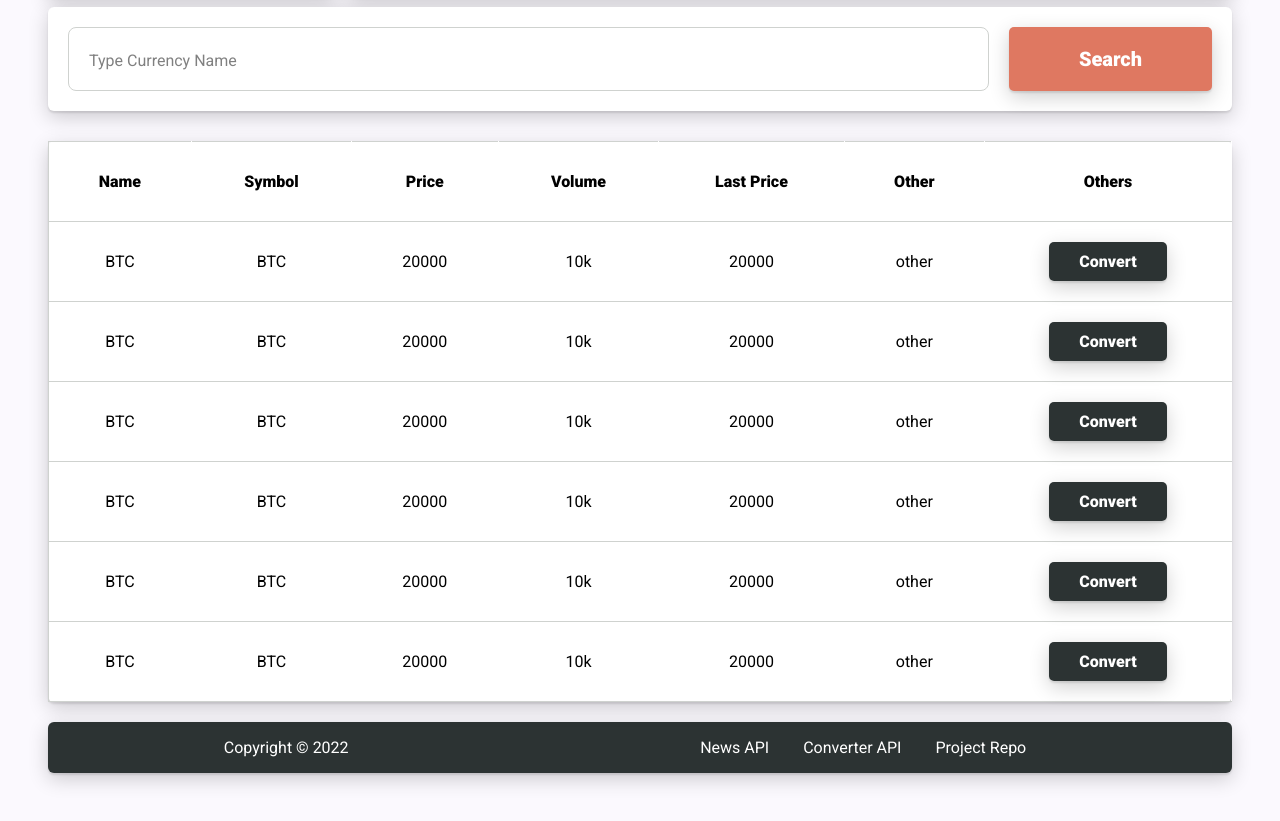
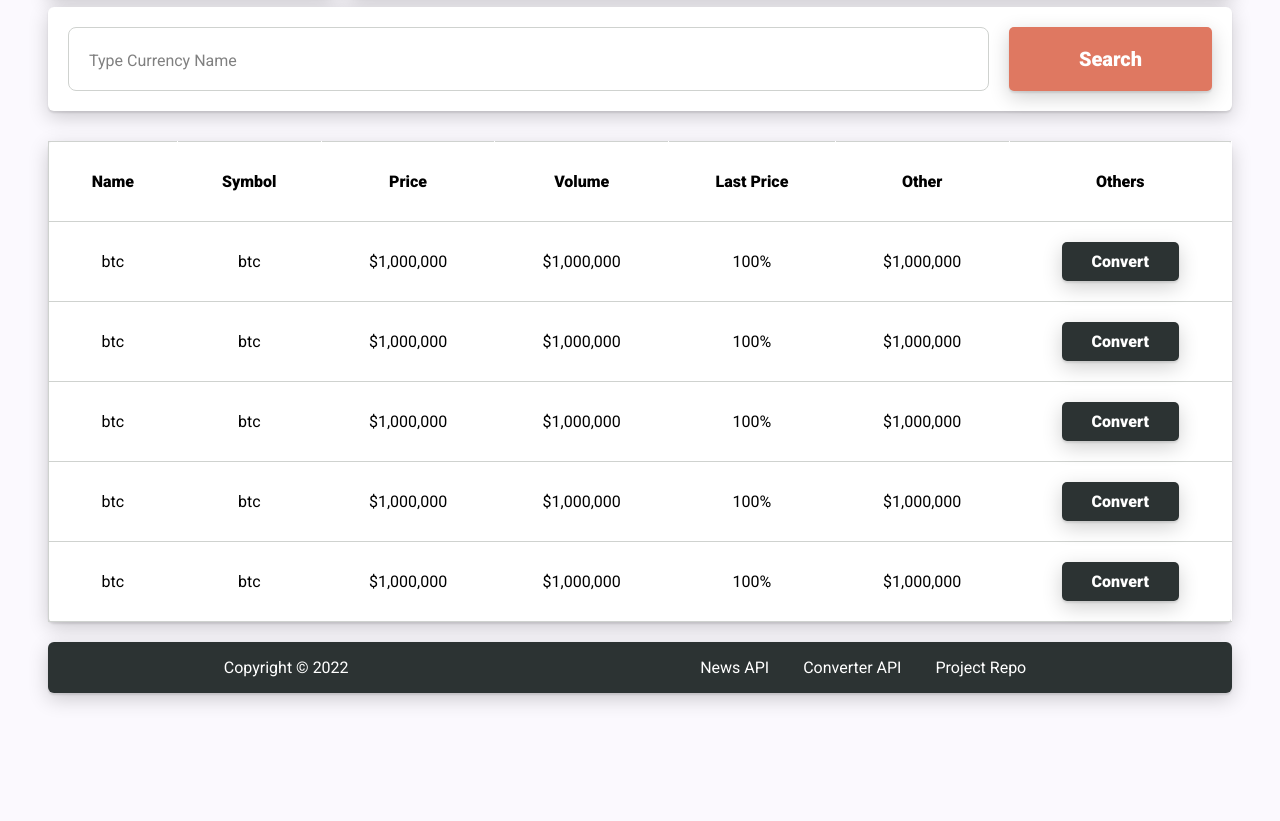
Before and after one commit to CA-G12/Api-Fadi-Mahamoud, a website: page index.html in a window 1280 px wide. Shown: the part 85-906 px from the top of the page. After the commit the page ends 826 px from the top, so only its background shows below. Drawn offline with Linux system fonts and the light colour scheme.

Commit message:
Create dom function for the landing page

```diff
--- a/index.html
+++ b/index.html
@@ -11,7 +11,7 @@
 
 <header class="header">
     <section class="title title-card">
-        <p>F<span class="logo">M</span> Converter</p>
+        <a href="#"><p>F<span class="logo">M</span> Converter</p></a>
     </section>
 
     <nav class="nav-icons title-card">
@@ -35,60 +35,6 @@
             <td>Other</td>
             <td>Others</td>
         </thead>
-        <tr>
-            <td>BTC</td>
-            <td>BTC</td>
-            <td>20000</td>
-            <td>10k</td>
-            <td>20000</td>
-            <td>other</td>
-            <td><a class="convert-btn" href="">Convert</a></td>
-        </tr>
-        <tr>
-            <td>BTC</td>
-            <td>BTC</td>
-            <td>20000</td>
-            <td>10k</td>
-            <td>20000</td>
-            <td>other</td>
-            <td><a class="convert-btn" href="">Convert</a></td>
-        </tr>
-        <tr>
-            <td>BTC</td>
-            <td>BTC</td>
-            <td>20000</td>
-            <td>10k</td>
-            <td>20000</td>
-            <td>other</td>
-            <td><a class="convert-btn" href="">Convert</a></td>
-        </tr>
-        <tr>
-            <td>BTC</td>
-            <td>BTC</td>
-            <td>20000</td>
-            <td>10k</td>
-            <td>20000</td>
-            <td>other</td>
-            <td><a class="convert-btn"   href="">Convert</a></td>
-        </tr>
-        <tr>
-            <td>BTC</td>
-            <td>BTC</td>
-            <td>20000</td>
-            <td>10k</td>
-            <td>20000</td>
-            <td>other</td>
-            <td><a class="convert-btn" href="">Convert</a></td>
-        </tr>
-        <tr>
-            <td>BTC</td>
-            <td>BTC</td>
-            <td>20000</td>
-            <td>10k</td>
-            <td>20000</td>
-            <td>other</td>
-            <td><a class="convert-btn" href="">Convert</a></td>
-        </tr>
     </table>
 </section>
 </section>
--- a/js/dom.js
+++ b/js/dom.js
@@ -0,0 +1,37 @@
+const table = document.getElementById('table');
+
+let obj= {
+    name: "btc",
+    symbol: "btc",
+    price: "$1,000,000",
+    price_change_24h: "$1,000,000",
+    price_change_24h_percentage: "100%",
+    market_cap: "$1,000,000",
+    total_supply: "$1,000,000"
+}
+
+for(let i =0; i < 5; i++){
+    tableRow(obj);
+}
+
+
+function tableRow(obj){
+    let tableRow = document.createElement("tr");
+    table.appendChild(tableRow);
+
+    for(let i = 0; i < 7; i++){
+        let tableData = document.createElement("td");
+        tableRow.appendChild(tableData);
+    }
+    let convertButton = document.createElement("a");
+    tableRow.children[0].innerHTML = obj.name;
+    tableRow.children[1].innerHTML = obj.symbol;
+    tableRow.children[2].innerHTML = obj.price;
+    tableRow.children[3].innerHTML = obj.price_change_24h;
+    tableRow.children[4].innerHTML = obj.price_change_24h_percentage;
+    tableRow.children[5].innerHTML = obj.market_cap;
+    tableRow.children[6].appendChild(convertButton);
+    convertButton.classList.add("convert-btn");
+    convertButton.textContent = "Convert";
+
+}
```
